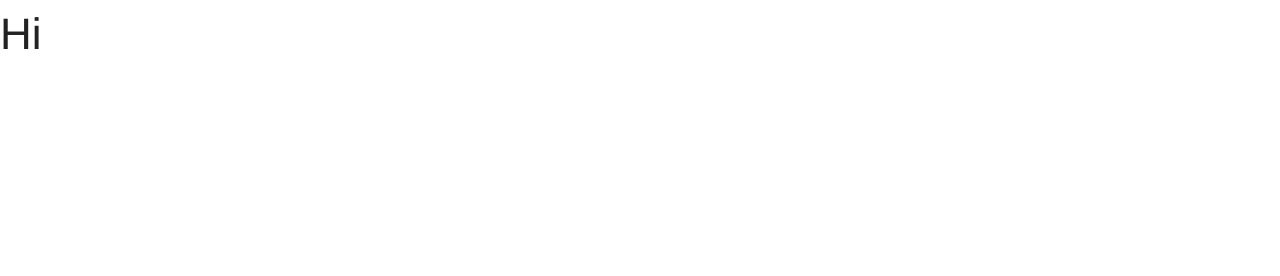
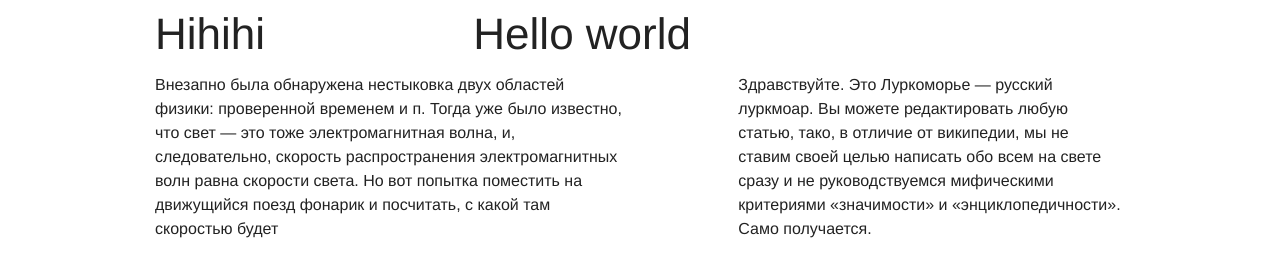
Before and after one commit to Marmidon/Emerging-lessons, a plain HTML site: page Comp 308 Lesson2/index.html in a window 1280 px wide. Drawn offline with Linux system fonts and the light colour scheme.

Commit message:
Endlesson

```diff
--- a/Comp 308 Lesson2/index.html
+++ b/Comp 308 Lesson2/index.html
@@ -10,7 +10,24 @@
     <link href="css/app.css" rel="stylesheet" />
 </head>
 <body>
-    <h1> Hi </h1>
+    <div class="row">
+        <aside class="large-4 small-6 columns">
+            <h1> Hihihi </h1>
+
+        </aside>
+        <header class="large-8 small-6 colums">
+    <h1> Hello world </h1>
+            </header>
+
+        </div>
+    <div id="content" class="row">
+        <article class="large-6 small-6 columns">
+            Внезапно была обнаружена нестыковка двух областей физики: проверенной временем и п. Тогда уже было известно, что свет — это тоже электромагнитная волна, и, следовательно, скорость распространения электромагнитных волн равна скорости света. Но вот попытка поместить на движущийся поезд фонарик и посчитать, с какой там скоростью будет
+        </article>
+        <aside class="large-5 small-offset-1 small-5 columns ">
+            Здравствуйте. Это Луркоморье — русский луркмоар. Вы можете редактировать любую статью, тако, в отличие от википедии, мы не ставим своей целью написать обо всем на свете сразу и не руководствуемся мифическими критериями «значимости» и «энциклопедичности». Само получается.
+        </aside>
+    </div>
 
 
     <script src="Scripts/lib/jquery.js"></script>
```
